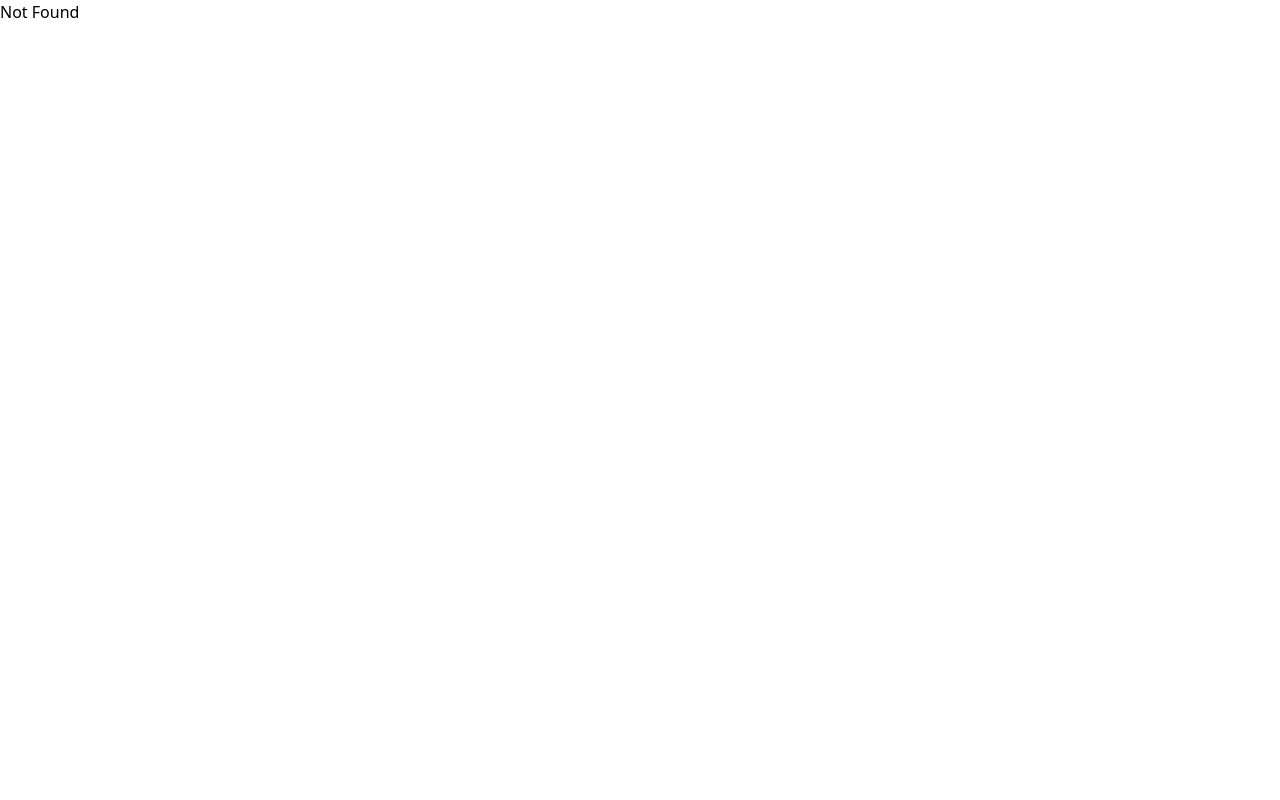
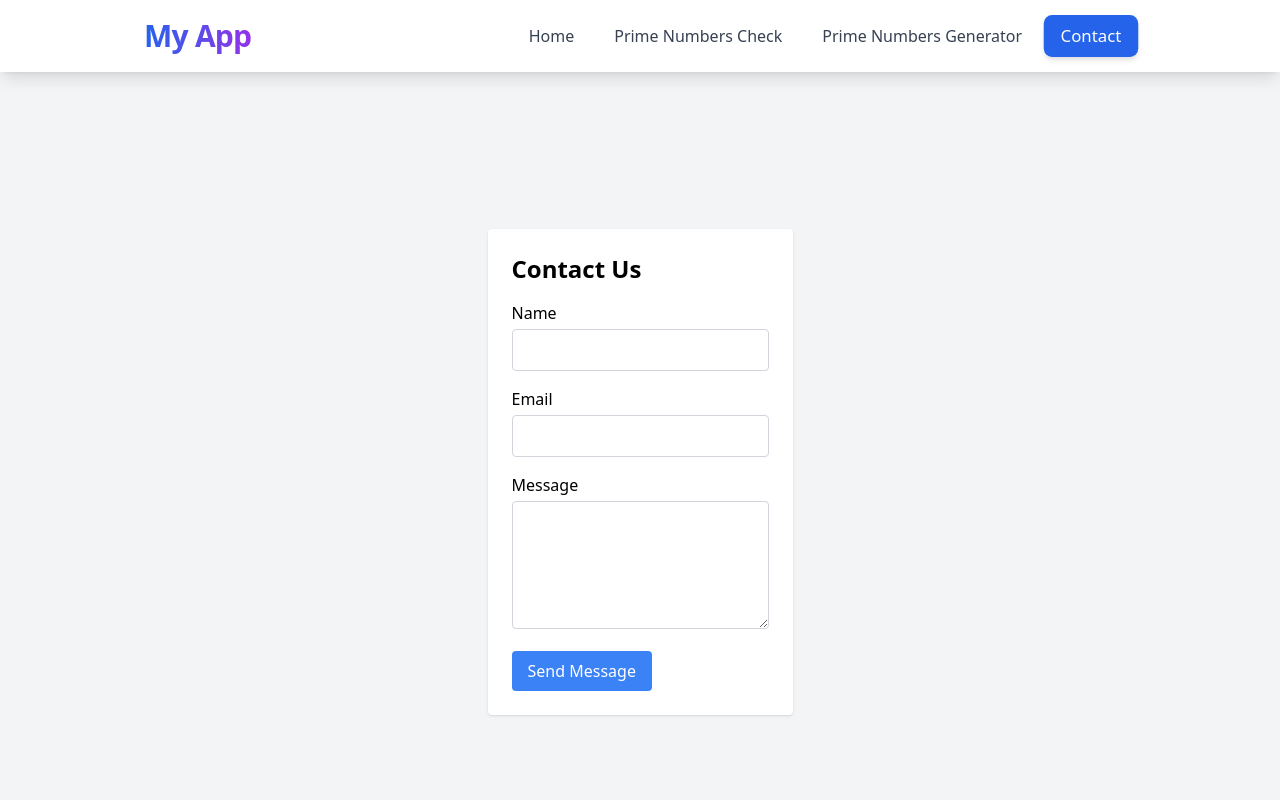
Before and after one commit to loaiattar/TP-G-n-rateur-de-nombres-premiers-optimis-, a React (Vite) app: page /contact in a window 1280 px wide. Shown: the top 800 px of the page. Built offline with nearby package versions, Linux system fonts and the light colour scheme.

Commit message:
✨Adding forme contact page "routes +schema +store +component

```diff
--- /dev/null
+++ b/src/components/ContactForm.jsx
@@ -0,0 +1,78 @@
+import React, { useState } from 'react';
+import { useContactStore } from '../stores/contactStore';
+import { contactSchema } from '../schemas/contactSchema';
+import { z } from 'zod';
+
+export default function ContactForm() {
+  const { name, email, message, setName, setEmail, setMessage, reset } = useContactStore();
+  const [errors, setErrors] = useState({});
+
+  const handleSubmit = (e) => {
+    e.preventDefault();
+
+    // Validate using Zod
+    const result = contactSchema.safeParse({ name, email, message });
+
+    if (!result.success) {
+      // Map errors
+      const newErrors = {};
+      result.error.errors.forEach((err) => {
+        newErrors[err.path[0]] = err.message;
+      });
+      setErrors(newErrors);
+      return;
+    }
+
+    setErrors({});
+    alert(`Message sent!\nName: ${name}\nEmail: ${email}\nMessage: ${message}`);
+    reset();
+  };
+
+  return (
+    <form
+      onSubmit={handleSubmit}
+      className="max-w-md mx-auto bg-white p-6 rounded shadow space-y-4"
+    >
+      <h2 className="text-2xl font-bold mb-4">Contact Us</h2>
+
+      <div>
+        <label className="block mb-1 font-medium">Name</label>
+        <input
+          type="text"
+          value={name}
+          onChange={(e) => setName(e.target.value)}
+          className="w-full border border-gray-300 rounded px-3 py-2 focus:outline-none focus:ring-2 focus:ring-blue-500"
+        />
+        {errors.name && <p className="text-red-500 text-sm mt-1">{errors.name}</p>}
+      </div>
+
+      <div>
+        <label className="block mb-1 font-medium">Email</label>
+        <input
+          type="email"
+          value={email}
+          onChange={(e) => setEmail(e.target.value)}
+          className="w-full border border-gray-300 rounded px-3 py-2 focus:outline-none focus:ring-2 focus:ring-blue-500"
+        />
+        {errors.email && <p className="text-red-500 text-sm mt-1">{errors.email}</p>}
+      </div>
+
+      <div>
+        <label className="block mb-1 font-medium">Message</label>
+        <textarea
+          value={message}
+          onChange={(e) => setMessage(e.target.value)}
+          className="w-full border border-gray-300 rounded px-3 py-2 h-32 focus:outline-none focus:ring-2 focus:ring-blue-500"
+        />
+        {errors.message && <p className="text-red-500 text-sm mt-1">{errors.message}</p>}
+      </div>
+
+      <button
+        type="submit"
+        className="bg-blue-500 text-white px-4 py-2 rounded hover:bg-blue-600 transition"
+      >
+        Send Message
+      </button>
+    </form>
+  );
+}
--- a/src/pages/ContactPage.jsx
+++ b/src/pages/ContactPage.jsx
@@ -0,0 +1,15 @@
+import ContactForm from '../components/ContactForm';
+import Header from '../components/ui/Header';
+import Footer from '../components/ui/Footer';
+
+export default function Contact() {
+  return (
+    <>
+    <Header />
+    <div className="min-h-screen bg-gray-100 flex items-center justify-center">
+      <ContactForm />
+    </div>
+    <Footer />
+    </>
+  );
+}
--- a/src/routeTree.gen.ts
+++ b/src/routeTree.gen.ts
@@ -11,6 +11,7 @@
 import { Route as rootRouteImport } from './routes/__root'
 import { Route as PrimesGenRouteImport } from './routes/primes-gen'
 import { Route as PrimesRouteImport } from './routes/primes'
+import { Route as ContactRouteImport } from './routes/contact'
 import { Route as IndexRouteImport } from './routes/index'
 
 const PrimesGenRoute = PrimesGenRouteImport.update({
@@ -23,6 +24,11 @@ const PrimesRoute = PrimesRouteImport.update({
   path: '/primes',
   getParentRoute: () => rootRouteImport,
 } as any)
+const ContactRoute = ContactRouteImport.update({
+  id: '/contact',
+  path: '/contact',
+  getParentRoute: () => rootRouteImport,
+} as any)
 const IndexRoute = IndexRouteImport.update({
   id: '/',
   path: '/',
@@ -31,30 +37,34 @@ const IndexRoute = IndexRouteImport.update({
 
 export interface FileRoutesByFullPath {
   '/': typeof IndexRoute
+  '/contact': typeof ContactRoute
   '/primes': typeof PrimesRoute
   '/primes-gen': typeof PrimesGenRoute
 }
 export interface FileRoutesByTo {
   '/': typeof IndexRoute
+  '/contact': typeof ContactRoute
   '/primes': typeof PrimesRoute
   '/primes-gen': typeof PrimesGenRoute
 }
 export interface FileRoutesById {
   __root__: typeof rootRouteImport
   '/': typeof IndexRoute
+  '/contact': typeof ContactRoute
   '/primes': typeof PrimesRoute
   '/primes-gen': typeof PrimesGenRoute
 }
 export interface FileRouteTypes {
   fileRoutesByFullPath: FileRoutesByFullPath
-  fullPaths: '/' | '/primes' | '/primes-gen'
+  fullPaths: '/' | '/contact' | '/primes' | '/primes-gen'
   fileRoutesByTo: FileRoutesByTo
-  to: '/' | '/primes' | '/primes-gen'
-  id: '__root__' | '/' | '/primes' | '/primes-gen'
+  to: '/' | '/contact' | '/primes' | '/primes-gen'
+  id: '__root__' | '/' | '/contact' | '/primes' | '/primes-gen'
   fileRoutesById: FileRoutesById
 }
 export interface RootRouteChildren {
   IndexRoute: typeof IndexRoute
+  ContactRoute: typeof ContactRoute
   PrimesRoute: typeof PrimesRoute
   PrimesGenRoute: typeof PrimesGenRoute
 }
@@ -75,6 +85,13 @@ declare module '@tanstack/react-router' {
       preLoaderRoute: typeof PrimesRouteImport
       parentRoute: typeof rootRouteImport
     }
+    '/contact': {
+      id: '/contact'
+      path: '/contact'
+      fullPath: '/contact'
+      preLoaderRoute: typeof ContactRouteImport
+      parentRoute: typeof rootRouteImport
+    }
     '/': {
       id: '/'
       path: '/'
@@ -87,6 +104,7 @@ declare module '@tanstack/react-router' {
 
 const rootRouteChildren: RootRouteChildren = {
   IndexRoute: IndexRoute,
+  ContactRoute: ContactRoute,
   PrimesRoute: PrimesRoute,
   PrimesGenRoute: PrimesGenRoute,
 }
--- /dev/null
+++ b/src/routes/contact.jsx
@@ -0,0 +1,6 @@
+import { createFileRoute } from "@tanstack/react-router";
+import ContactPage from "../pages/ContactPage";
+
+export const Route = createFileRoute("/contact")({
+  component: ContactPage,
+});
--- /dev/null
+++ b/src/schemas/contactSchema.jsx
@@ -0,0 +1,7 @@
+import { z } from 'zod';
+
+export const contactSchema = z.object({
+  name: z.string().min(2, "Name must be at least 2 characters"),
+  email: z.string().email("Invalid email address"),
+  message: z.string().min(5, "Message must be at least 5 characters"),
+});
--- /dev/null
+++ b/src/stores/contactStore.js
@@ -0,0 +1,11 @@
+import { create } from 'zustand';
+
+export const useContactStore = create((set) => ({
+  name: '',
+  email: '',
+  message: '',
+  setName: (name) => set({ name }),
+  setEmail: (email) => set({ email }),
+  setMessage: (message) => set({ message }),
+  reset: () => set({ name: '', email: '', message: '' }),
+}));
```
